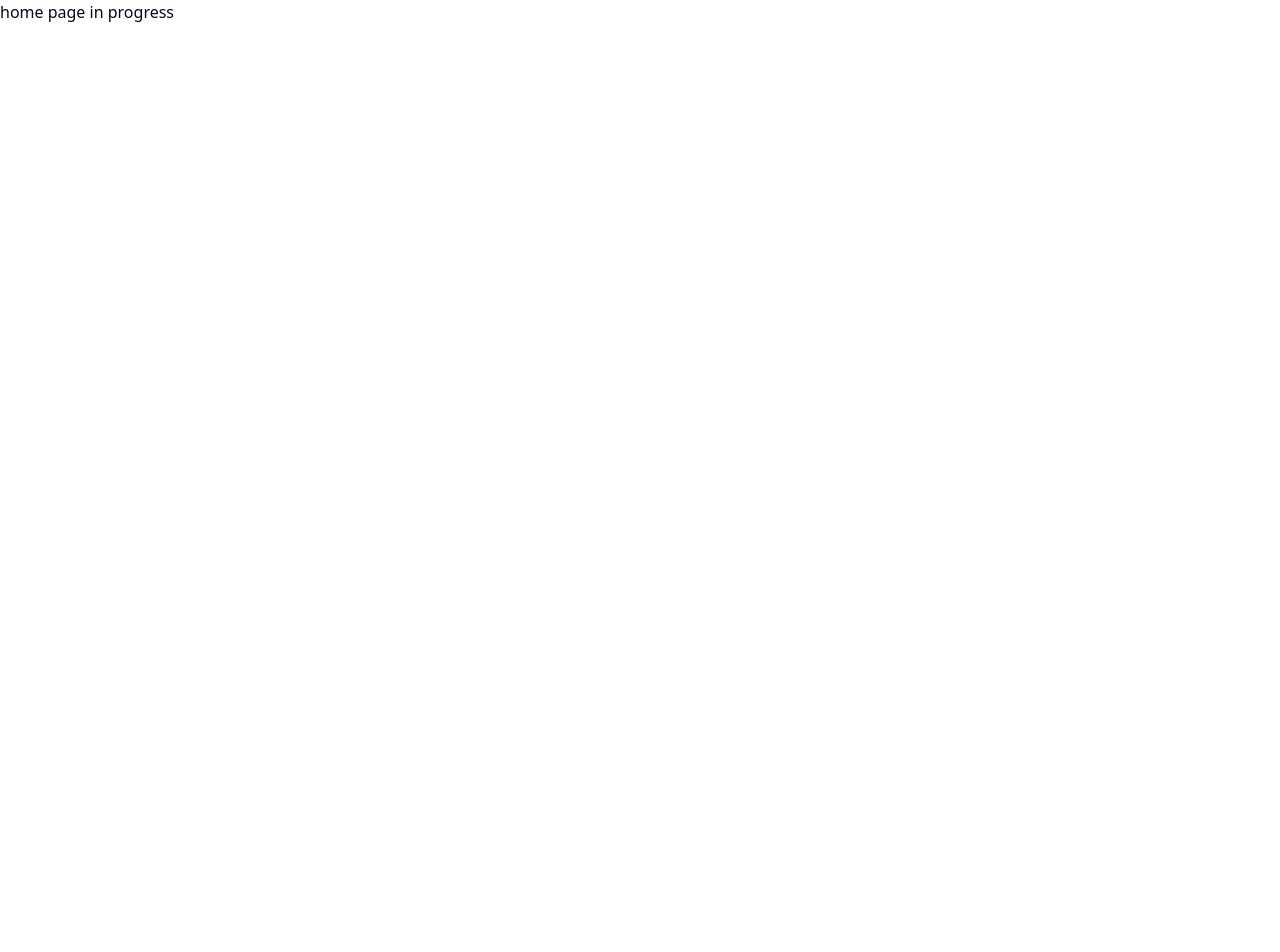
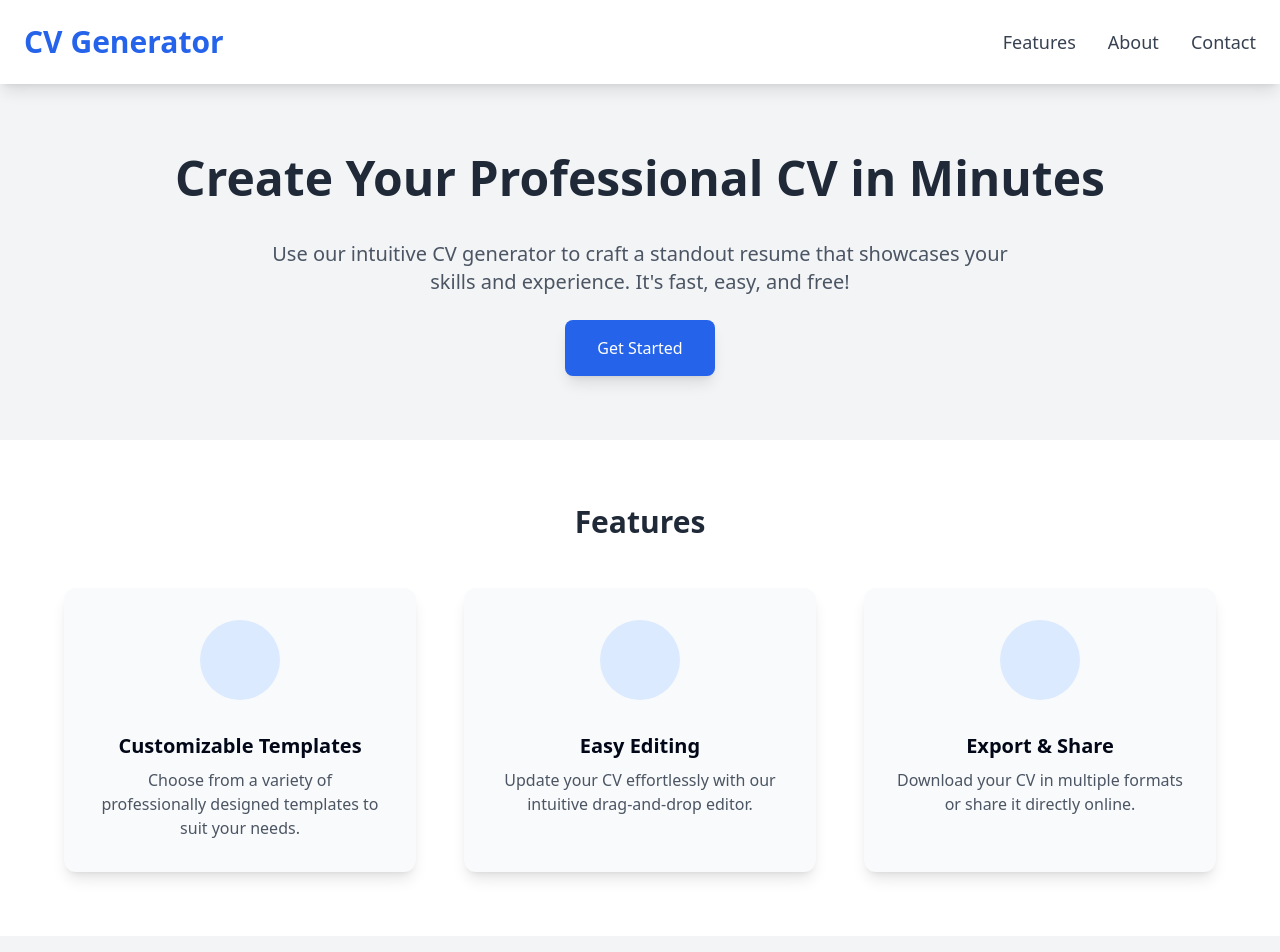
Before and after one commit to Iyanu1396/easy-resume, a Next.js app: page / in a window 1280 px wide. Shown: the top 952 px of the page. Before the commit the page ends 800 px from the top, so only its background shows below. Built offline with nearby package versions, Linux system fonts and the light colour scheme.

Commit message:
Update page.tsx

```diff
--- a/src/app/page.tsx
+++ b/src/app/page.tsx
@@ -1,4 +1,89 @@
+/*New Code*/
+
 function page() {
+  return (
+  <div className="min-h-screen bg-gray-100 flex flex-col justify-center items-center font-sans">
+          {/* Header Section */}
+          <header className="bg-white shadow-lg w-full p-6 flex justify-between items-center">
+            <h1 className="text-3xl font-extrabold text-blue-600">CV Generator</h1>
+            <nav>
+              <ul className="flex space-x-8 text-lg">
+                <li>
+                  <a href="#features" className="text-gray-700 hover:text-blue-600 transition duration-300">Features</a>
+                </li>
+                <li>
+                  <a href="#about" className="text-gray-700 hover:text-blue-600 transition duration-300">About</a>
+                </li>
+                <li>
+                  <a href="#contact" className="text-gray-700 hover:text-blue-600 transition duration-300">Contact</a>
+                </li>
+              </ul>
+            </nav>
+          </header>
+
+          {/* Hero Section */}
+          <main className="flex flex-col items-center text-center mt-16 px-6 md:px-16">
+            <h2 className="text-5xl font-extrabold text-gray-800 leading-tight mb-4">
+              Create Your Professional CV in Minutes
+            </h2>
+            <p className="text-gray-600 mt-4 text-lg md:text-xl max-w-3xl mx-auto">
+              Use our intuitive CV generator to craft a standout resume that showcases your skills and experience.
+              It's fast, easy, and free!
+            </p>
+            <button className="mt-6 px-8 py-4 bg-blue-600 text-white rounded-lg shadow-lg hover:bg-blue-700 transition-all duration-300 ease-in-out transform hover:scale-105">
+              Get Started
+            </button>
+          </main>
+
+          {/* Features Section */}
+          <section id="features" className="w-full bg-white py-16 mt-16">
+            <h3 className="text-3xl font-bold text-center text-gray-800 mb-12">Features</h3>
+            <div className="grid grid-cols-1 md:grid-cols-3 gap-12 px-8 md:px-16">
+              <div className="flex flex-col items-center text-center bg-gray-50 p-8 rounded-xl shadow-lg transform hover:scale-105 transition duration-300">
+                <div className="w-20 h-20 bg-blue-100 text-blue-600 rounded-full flex items-center justify-center mb-4">
+                  <i className="fas fa-file-alt text-2xl"></i>
+                </div>
+                <h4 className="text-xl font-semibold mt-4">Customizable Templates</h4>
+                <p className="text-gray-600 mt-2">
+                  Choose from a variety of professionally designed templates to suit your needs.
+                </p>
+              </div>
+              <div className="flex flex-col items-center text-center bg-gray-50 p-8 rounded-xl shadow-lg transform hover:scale-105 transition duration-300">
+                <div className="w-20 h-20 bg-blue-100 text-blue-600 rounded-full flex items-center justify-center mb-4">
+                  <i className="fas fa-pencil-alt text-2xl"></i>
+                </div>
+                <h4 className="text-xl font-semibold mt-4">Easy Editing</h4>
+                <p className="text-gray-600 mt-2">
+                  Update your CV effortlessly with our intuitive drag-and-drop editor.
+                </p>
+              </div>
+              <div className="flex flex-col items-center text-center bg-gray-50 p-8 rounded-xl shadow-lg transform hover:scale-105 transition duration-300">
+                <div className="w-20 h-20 bg-blue-100 text-blue-600 rounded-full flex items-center justify-center mb-4">
+                  <i className="fas fa-share-alt text-2xl"></i>
+                </div>
+                <h4 className="text-xl font-semibold mt-4">Export & Share</h4>
+                <p className="text-gray-600 mt-2">
+                  Download your CV in multiple formats or share it directly online.
+                </p>
+              </div>
+            </div>
+          </section>
+
+          {/* Footer */}
+          <footer className="bg-gray-800 w-full py-8 mt-16">
+            <div className="text-center text-gray-400">
+              <p>&copy; 2025 CV Generator. All rights reserved.</p>
+            </div>
+          </footer>
+        </div>
+  );
+};
+
+
+export default page
+
+/*Former Code*/
+/*function page() {
   return (
     <div>
       home page in progress
@@ -6,4 +91,4 @@ function page() {
   )
 }
 
-export default page
+export default page*/
```
